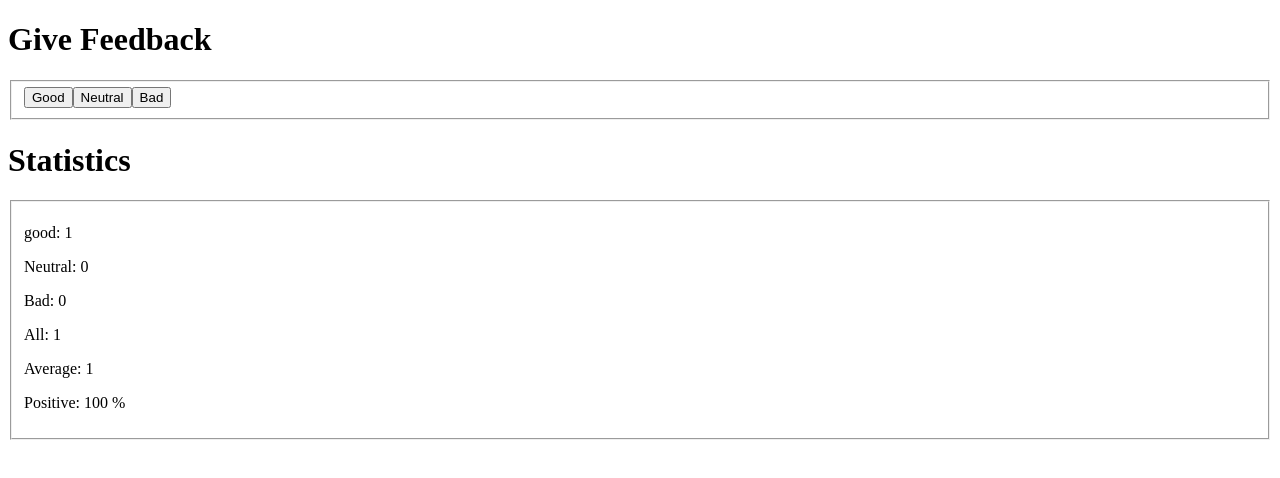
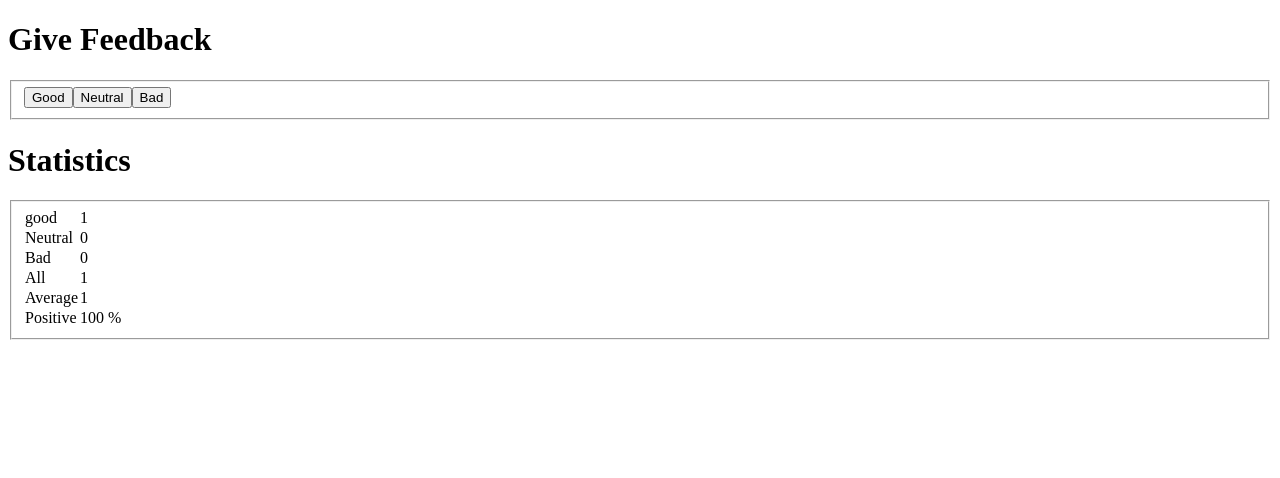
Before and after one commit to MariaEduarda15max/FullStackOpen-Helsinki, a React (Vite) app in the folder unicafe/: page / in a window 1280 px wide. Both pictures are taken after a click on the button "Good". Shown: the top 478 px of the page. Built offline with nearby package versions, Linux system fonts and the light colour scheme.

Commit message:
part 1.11

```diff
--- a/unicafe/src/App.jsx
+++ b/unicafe/src/App.jsx
@@ -21,9 +21,10 @@ const History = (props) => {
 
 const StatisticLine = ({ text, value}) => {
   return (
-    <p>
-      {text}: {value}
-    </p>
+    <tr>
+      <td>{text}</td>
+      <td>{value}</td>
+    </tr>
   )
 }
 
```
